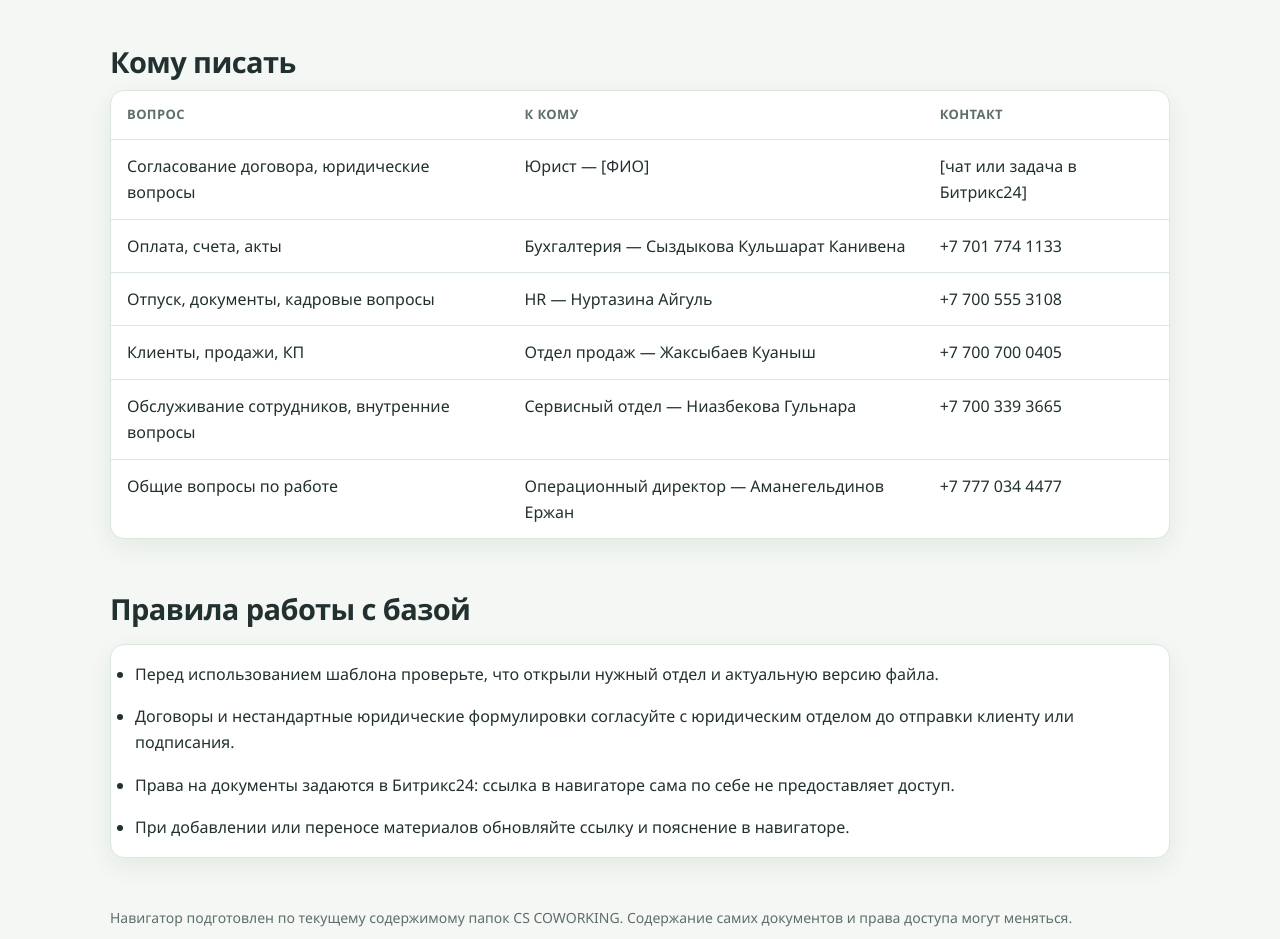
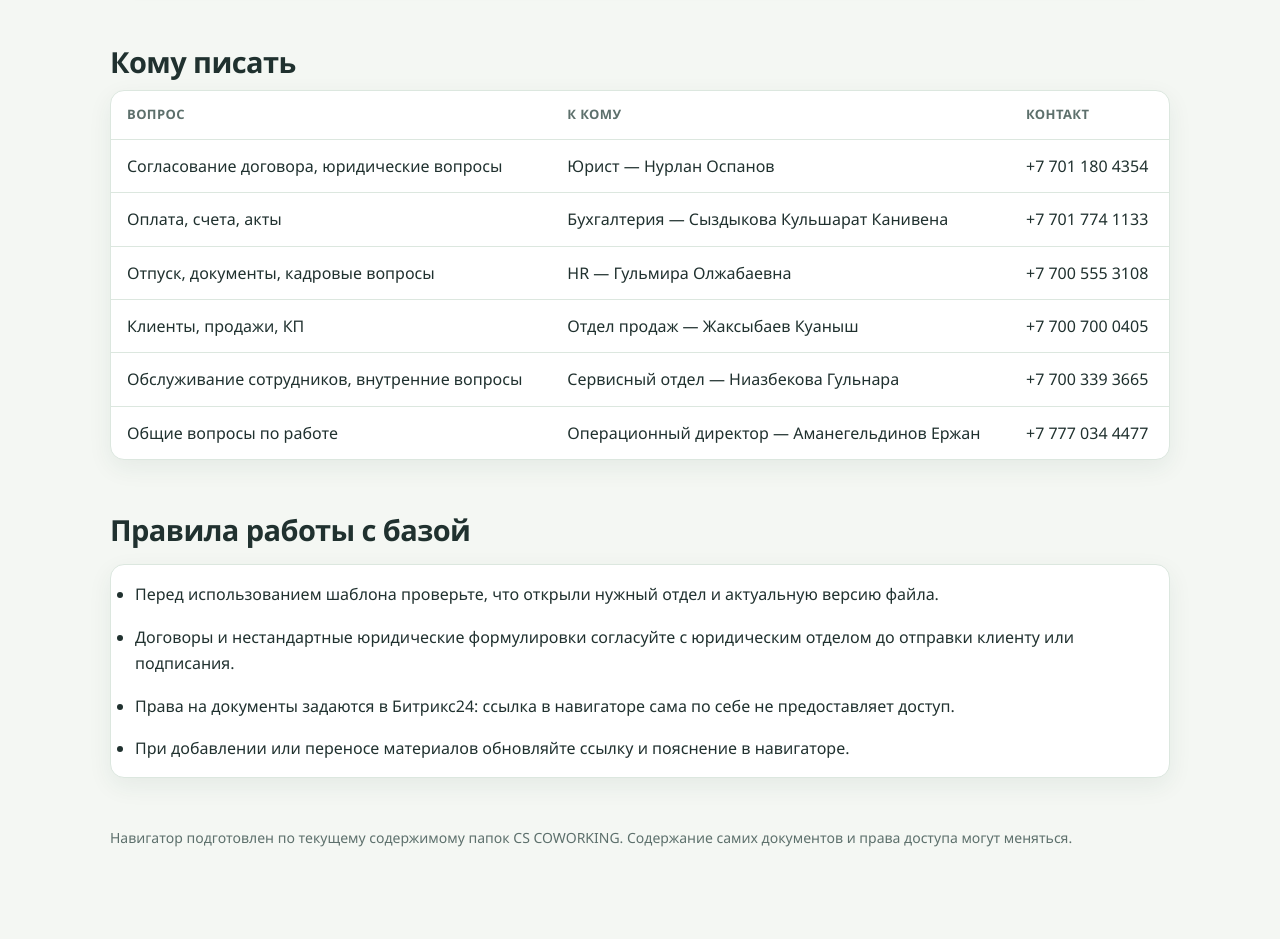
Before and after one commit to wassuprizu/cs-coworking-knowledge, a plain HTML site: page index.html in a window 1280 px wide. Shown: the part 5420-6359 px from the top of the page. Drawn offline with Linux system fonts and the light colour scheme.

Commit message:
Update HR and legal contacts

```diff
--- a/index.html
+++ b/index.html
@@ -75,9 +75,9 @@ const DEPARTMENTS=[
  ]},
 ];
 const CONTACTS=[
- ["Согласование договора, юридические вопросы","Юрист — [ФИО]","[чат или задача в Битрикс24]"],
+ ["Согласование договора, юридические вопросы","Юрист — Нурлан Оспанов","+7 701 180 4354"],
  ["Оплата, счета, акты","Бухгалтерия — Сыздыкова Кульшарат Канивена","+7 701 774 1133"],
- ["Отпуск, документы, кадровые вопросы","HR — Нуртазина Айгуль","+7 700 555 3108"],
+ ["Отпуск, документы, кадровые вопросы","HR — Гульмира Олжабаевна","+7 700 555 3108"],
  ["Клиенты, продажи, КП","Отдел продаж — Жаксыбаев Куаныш","+7 700 700 0405"],
  ["Обслуживание сотрудников, внутренние вопросы","Сервисный отдел — Ниазбекова Гульнара","+7 700 339 3665"],
  ["Общие вопросы по работе","Операционный директор — Аманегельдинов Ержан","+7 777 034 4477"]
```
